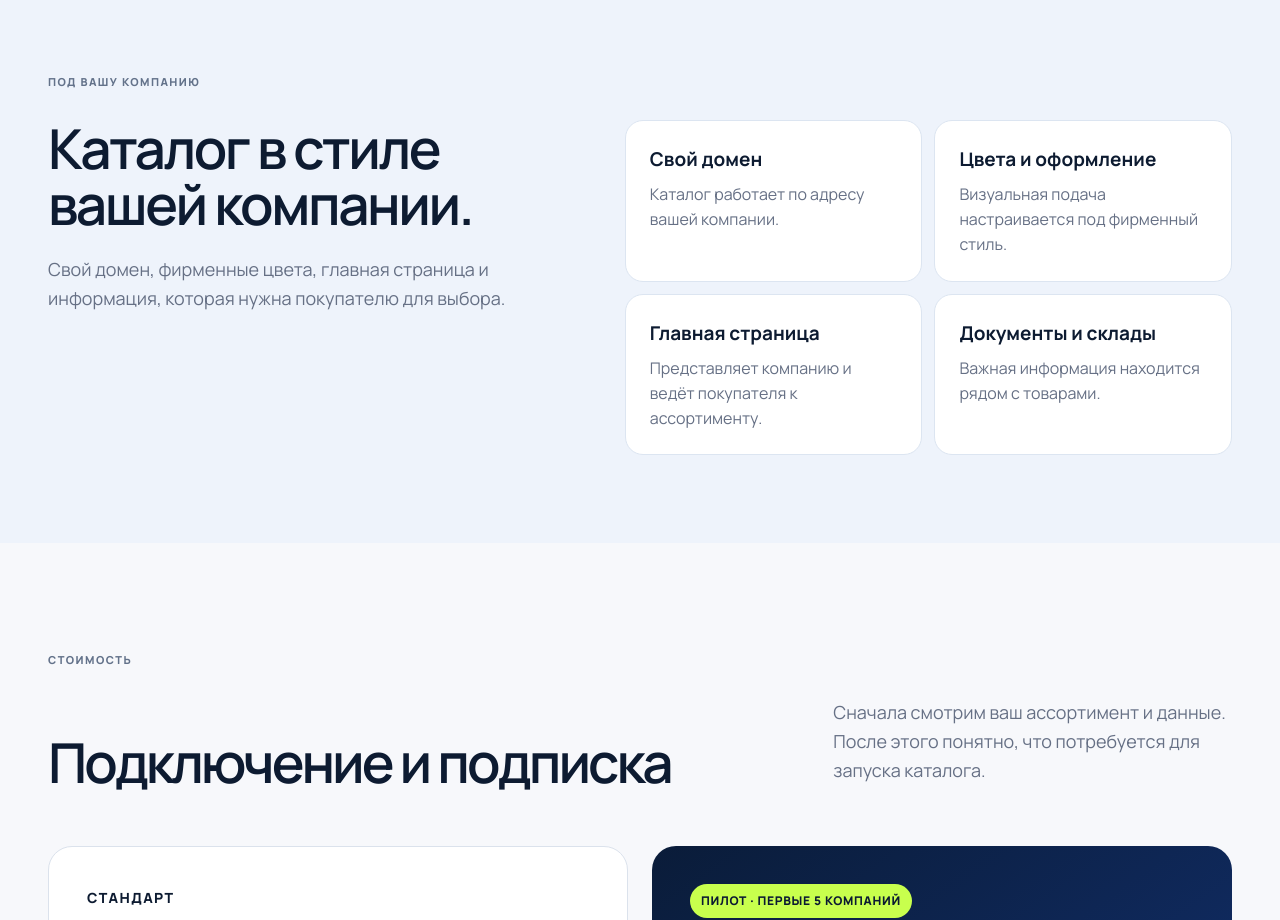
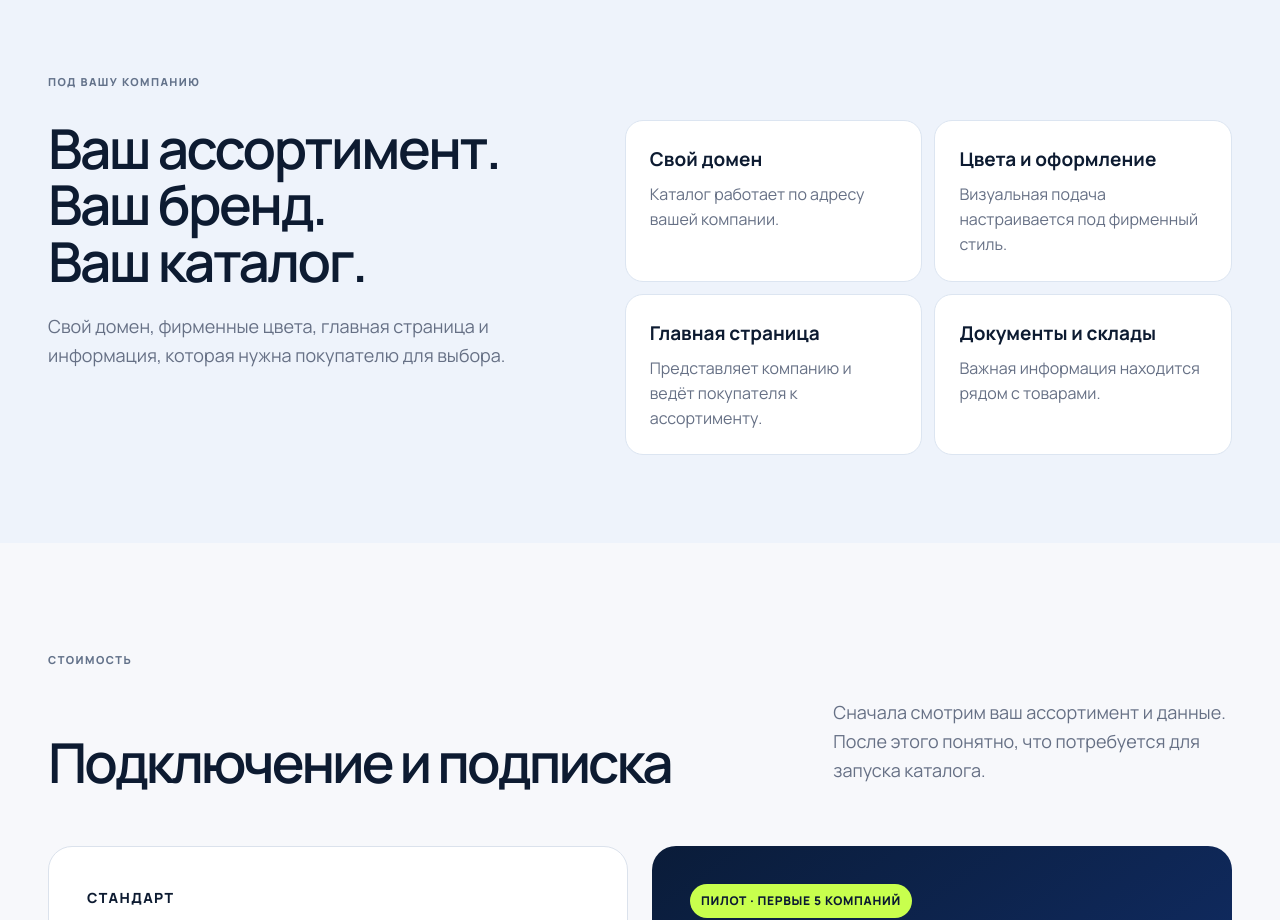
Before and after one commit to saltikstar/sito-marketing, a plain HTML site: page index.html in a window 1280 px wide. Shown: the part 5720-6640 px from the top of the page. Drawn offline with Linux system fonts and the light colour scheme.

Commit message:
Sharpen personalization section headline

```diff
--- a/index.html
+++ b/index.html
@@ -113,7 +113,7 @@
 
 <section class="section personalization"><div class="shell">
 <div class="section-index">Под вашу компанию</div>
-<div class="personalization-grid"><div><h2>Каталог в стиле вашей компании.</h2><p>Свой домен, фирменные цвета, главная страница и информация, которая нужна покупателю для выбора.</p></div>
+<div class="personalization-grid"><div><h2>Ваш ассортимент.<br>Ваш бренд.<br>Ваш каталог.</h2><p>Свой домен, фирменные цвета, главная страница и информация, которая нужна покупателю для выбора.</p></div>
 <div class="personalization-list"><div><b>Свой домен</b><span>Каталог работает по адресу вашей компании.</span></div><div><b>Цвета и оформление</b><span>Визуальная подача настраивается под фирменный стиль.</span></div><div><b>Главная страница</b><span>Представляет компанию и ведёт покупателя к ассортименту.</span></div><div><b>Документы и склады</b><span>Важная информация находится рядом с товарами.</span></div></div></div>
 </div></section>
 
```
